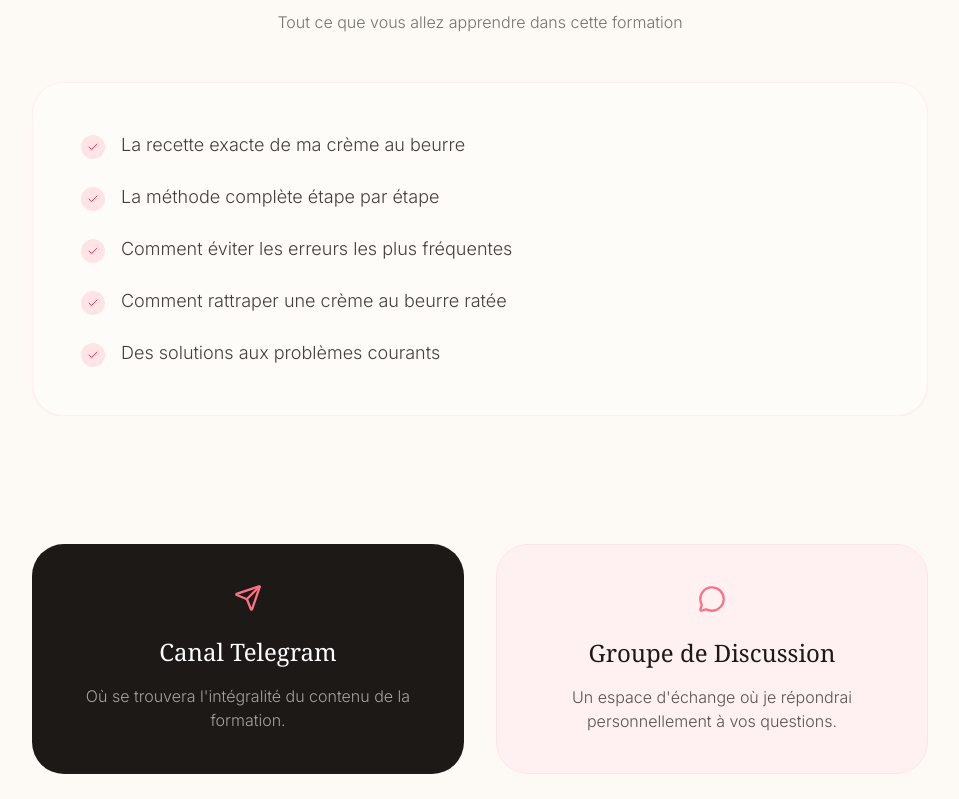
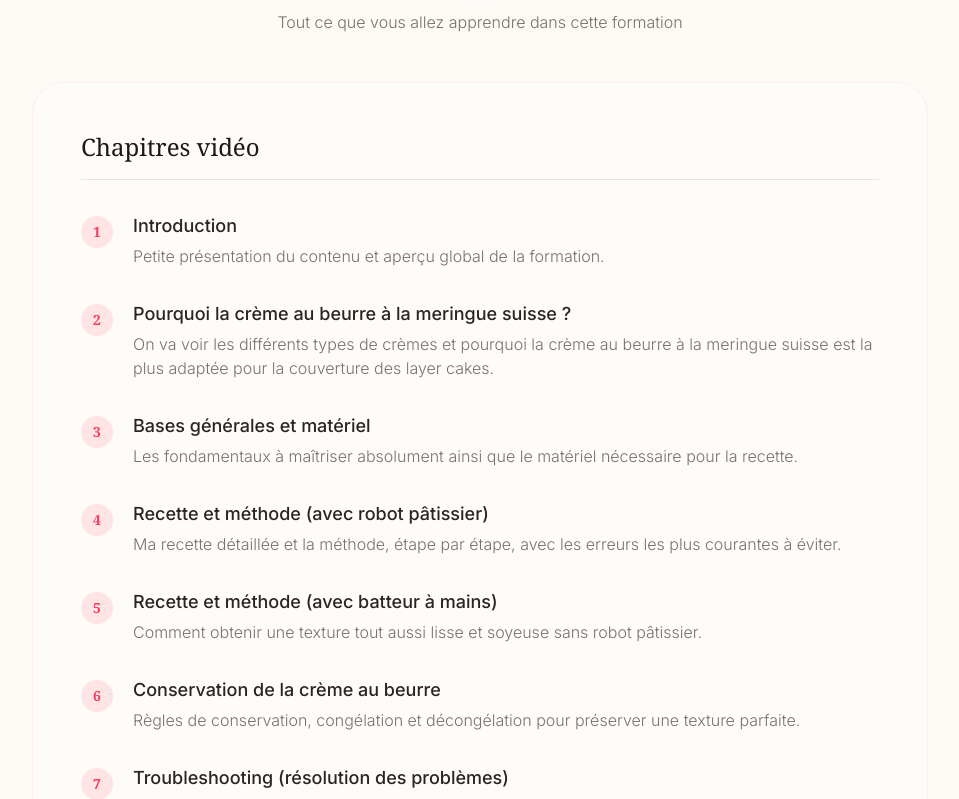
Before and after one commit to Mounibalioua18/FAIRY-BAKES-2.0, a React (Vite) app: page /taob in a window 1280 px wide. Shown: the part 1700-2499 px from the top of the page, without its empty margins (160-1119 px from the left). Built offline with nearby package versions, Linux system fonts and the light colour scheme; no server answers; the database is empty; a web font is replaced by a local one.

Commit message:
feat(TAOB): Simplify mobile navigation animations
Remove redundant GSAP animations and simplify mobile navigation controls for the TAOB page. The removed animations were not adding significant value and the navigation elements are now more performant and cleaner.

```diff
--- a/pages/TAOB.tsx
+++ b/pages/TAOB.tsx
@@ -222,38 +222,6 @@ export const TAOB: React.FC = () => {
         );
 
         // Mobile Controls Animation tied to scroll
-        gsap.fromTo('.taob-nav-left',
-          { x: -50, opacity: 0 },
-          {
-            x: 0,
-            opacity: 1,
-            duration: 1,
-            ease: 'back.out(1.5)',
-            scrollTrigger: {
-              trigger: carouselRef.current,
-              start: 'top 70%',
-              end: 'center center',
-              scrub: 1
-            }
-          }
-        );
-
-        gsap.fromTo('.taob-nav-right',
-          { x: 50, opacity: 0 },
-          {
-            x: 0,
-            opacity: 1,
-            duration: 1,
-            ease: 'back.out(1.5)',
-            scrollTrigger: {
-              trigger: carouselRef.current,
-              start: 'top 70%',
-              end: 'center center',
-              scrub: 1
-            }
-          }
-        );
-
         gsap.fromTo('.taob-nav-dots',
           { y: 30, opacity: 0 },
           {
@@ -371,33 +339,25 @@ export const TAOB: React.FC = () => {
                   })}
                 </div>
 
-                {/* Mobile indicators & arrows */}
+                {/* Mobile indicators */}
                 {taobImages.length > 1 && (
-                  <div className="md:hidden flex items-center justify-center gap-4 mb-4 mt-2 px-6">
-                    <button
-                      onClick={() => scrollToIndex(Math.max(0, activeSlide - 1))}
-                      disabled={activeSlide === 0}
-                      className="taob-nav-left w-10 h-10 rounded-full bg-white shadow-sm flex items-center justify-center text-stone-400 disabled:opacity-30 disabled:cursor-not-allowed hover:text-stone-800 transition-colors"
-                    >
-                      <ChevronLeft size={20} />
-                    </button>
-                    <div className="taob-nav-dots flex gap-2">
+                  <div className="taob-nav-dots md:hidden flex items-center justify-center gap-6 mb-4 mt-2 px-6">
+                    <span className="text-xs font-mono tracking-widest text-stone-400">
+                      {String(activeSlide + 1).padStart(2, '0')}
+                    </span>
+                    <div className="flex gap-2">
                       {taobImages.map((_, idx) => (
                         <button
                           key={idx}
                           onClick={() => scrollToIndex(idx)}
-                          className={`h-2 rounded-full transition-all duration-300 ${activeSlide === idx ? 'w-6 bg-stone-800' : 'w-2 bg-stone-300'}`}
+                          className={`h-[3px] rounded-full transition-all duration-500 ease-out ${activeSlide === idx ? 'w-8 bg-stone-800' : 'w-3 bg-stone-200'}`}
                           aria-label={`Go to slide ${idx + 1}`}
                         />
                       ))}
                     </div>
-                    <button
-                      onClick={() => scrollToIndex(Math.min(taobImages.length - 1, activeSlide + 1))}
-                      disabled={activeSlide === taobImages.length - 1}
-                      className="taob-nav-right w-10 h-10 rounded-full bg-white shadow-sm flex items-center justify-center text-stone-400 disabled:opacity-30 disabled:cursor-not-allowed hover:text-stone-800 transition-colors"
-                    >
-                      <ChevronRight size={20} />
-                    </button>
+                    <span className="text-xs font-mono tracking-widest text-stone-400">
+                      {String(taobImages.length).padStart(2, '0')}
+                    </span>
                   </div>
                 )}
 
@@ -413,19 +373,25 @@ export const TAOB: React.FC = () => {
               </div>
 
               <div className="bg-white/40 border border-rose-100/50 p-6 sm:p-8 md:p-12 rounded-[2rem] shadow-sm fade-up">
-                <ul className="space-y-4 md:space-y-6">
+                <h3 className="text-xl md:text-2xl font-serif text-stone-900 mb-6 md:mb-8 border-b border-stone-200 pb-4">Chapitres vidéo</h3>
+                <ul className="space-y-6 md:space-y-8">
                   {[
-                    "La recette exacte de ma crème au beurre",
-                    "La méthode complète étape par étape",
-                    "Comment éviter les erreurs les plus fréquentes",
-                    "Comment rattraper une crème au beurre ratée",
-                    "Des solutions aux problèmes courants"
+                    { title: "Introduction", desc: "Petite présentation du contenu et aperçu global de la formation." },
+                    { title: "Pourquoi la crème au beurre à la meringue suisse ?", desc: "On va voir les différents types de crèmes et pourquoi la crème au beurre à la meringue suisse est la plus adaptée pour la couverture des layer cakes." },
+                    { title: "Bases générales et matériel", desc: "Les fondamentaux à maîtriser absolument ainsi que le matériel nécessaire pour la recette." },
+                    { title: "Recette et méthode (avec robot pâtissier)", desc: "Ma recette détaillée et la méthode, étape par étape, avec les erreurs les plus courantes à éviter." },
+                    { title: "Recette et méthode (avec batteur à mains)", desc: "Comment obtenir une texture tout aussi lisse et soyeuse sans robot pâtissier." },
+                    { title: "Conservation de la crème au beurre", desc: "Règles de conservation, congélation et décongélation pour préserver une texture parfaite." },
+                    { title: "Troubleshooting (résolution des problèmes)", desc: "Causes + solutions aux problèmes les plus fréquents avec la crème au beurre." }
                   ].map((item, index) => (
-                    <li key={index} className="flex items-start gap-3 md:gap-4">
-                      <div className="mt-1 w-5 h-5 md:w-6 md:h-6 rounded-full bg-rose-100 flex items-center justify-center flex-shrink-0">
-                        <Check size={12} className="text-rose-500" />
+                    <li key={index} className="flex items-start gap-4 md:gap-5">
+                      <div className="mt-1 w-7 h-7 md:w-8 md:h-8 rounded-full bg-rose-100 flex items-center justify-center flex-shrink-0 font-serif text-rose-500 font-semibold text-sm">
+                        {index + 1}
                       </div>
-                      <span className="text-base md:text-lg font-light text-stone-700">{item}</span>
+                      <div>
+                        <h4 className="text-base md:text-lg font-medium text-stone-800 mb-1">{item.title}</h4>
+                        <p className="text-sm md:text-base font-light text-stone-500 leading-relaxed">{item.desc}</p>
+                      </div>
                     </li>
                   ))}
                 </ul>
```
